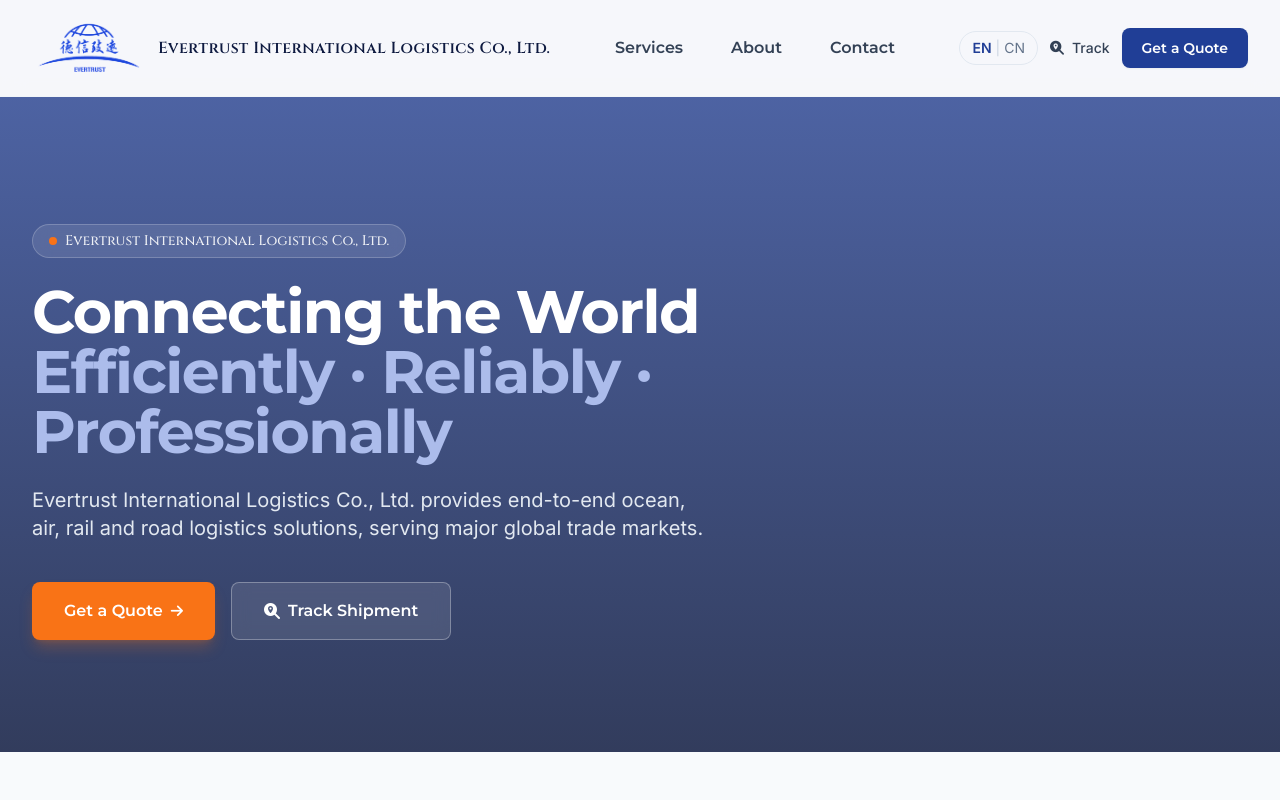
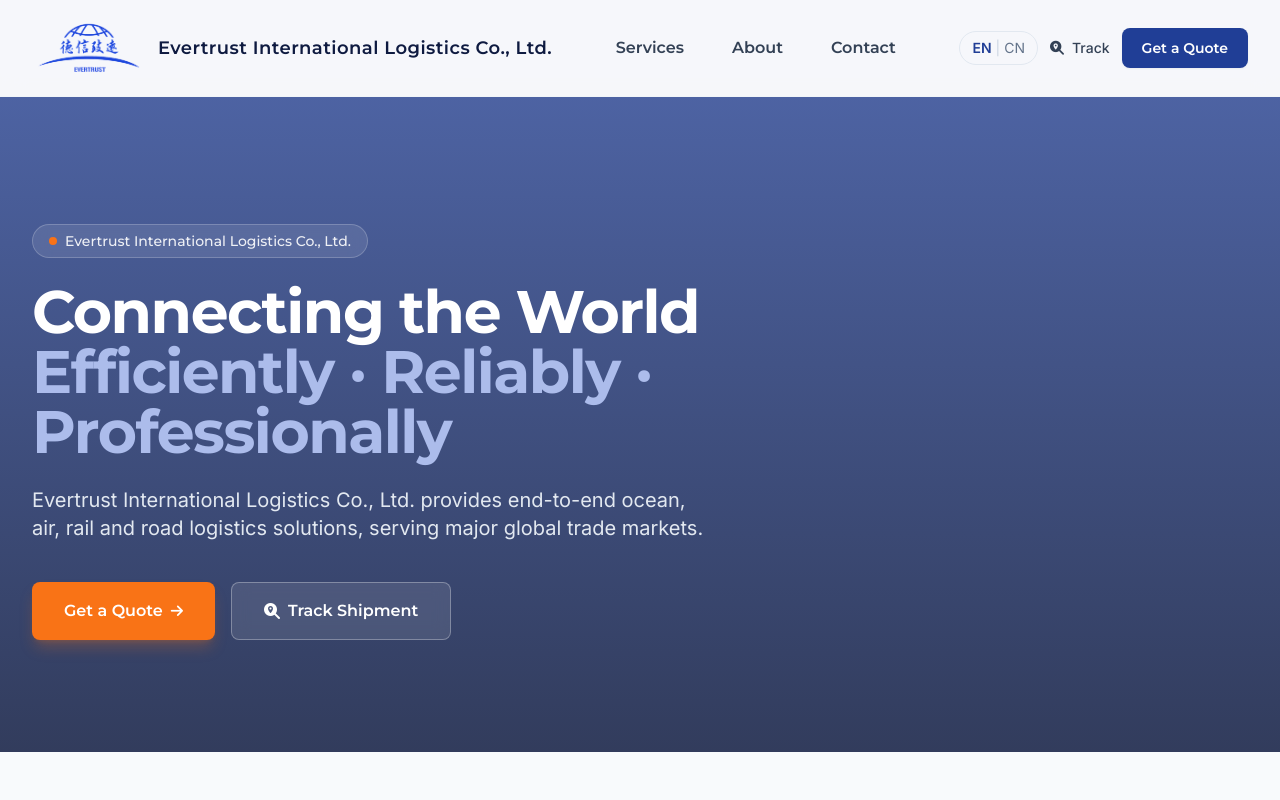
Before and after one commit to andywang5512/index, a plain HTML site: page index.html in a window 1280 px wide. Shown: the top 800 px of the page. Drawn offline with nearby package versions, Linux system fonts and the light colour scheme.

Commit message:
Add files via upload

```diff
--- a/index.html
+++ b/index.html
@@ -8,7 +8,7 @@
   <!-- Google Fonts -->
   <link rel="preconnect" href="https://fonts.googleapis.com">
   <link rel="preconnect" href="https://fonts.gstatic.com" crossorigin>
-  <link href="https://fonts.googleapis.com/css2?family=Cinzel:wght@500;600;700&family=Inter:wght@400;500;600;700&family=Montserrat:wght@500;600;700;800&display=swap" rel="stylesheet">
+  <link href="https://fonts.googleapis.com/css2?family=Inter:wght@400;500;600;700&family=Montserrat:wght@500;600;700;800&display=swap" rel="stylesheet">
 
   <script src="https://cdn.tailwindcss.com"></script>
   <script>
@@ -34,7 +34,6 @@
             }
           },
           fontFamily: {
-            cinzel: ['Cinzel', 'serif'],
             montserrat: ['Montserrat', 'sans-serif'],
             inter: ['Inter', 'sans-serif'],
           }
@@ -51,7 +50,7 @@
       font-family: 'Montserrat', sans-serif;
     }
     .company-name {
-      font-family: 'Cinzel', serif;
+      font-family: 'Montserrat', sans-serif;
     }
     .hero-bg {
       background-image: linear-gradient(rgba(32, 62, 150, 0.78), rgba(14, 26, 64, 0.85)),
@@ -70,7 +69,7 @@
 <a href="/" class="flex items-center gap-3 shrink-0">
   <img src="logo.png" alt="Evertrust" class="h-12 lg:h-16 w-auto object-contain" />
   <div class="hidden sm:block leading-tight">
-            <div class="company-name text-sm lg:text-base font-semibold text-primary-900 tracking-wide">
+    <div class="company-name text-base lg:text-lg font-semibold text-primary-900 tracking-wide">
       Evertrust International Logistics Co., Ltd.
     </div>
   </div>
```
Lines whose indentation alone changed are shown as unchanged.
